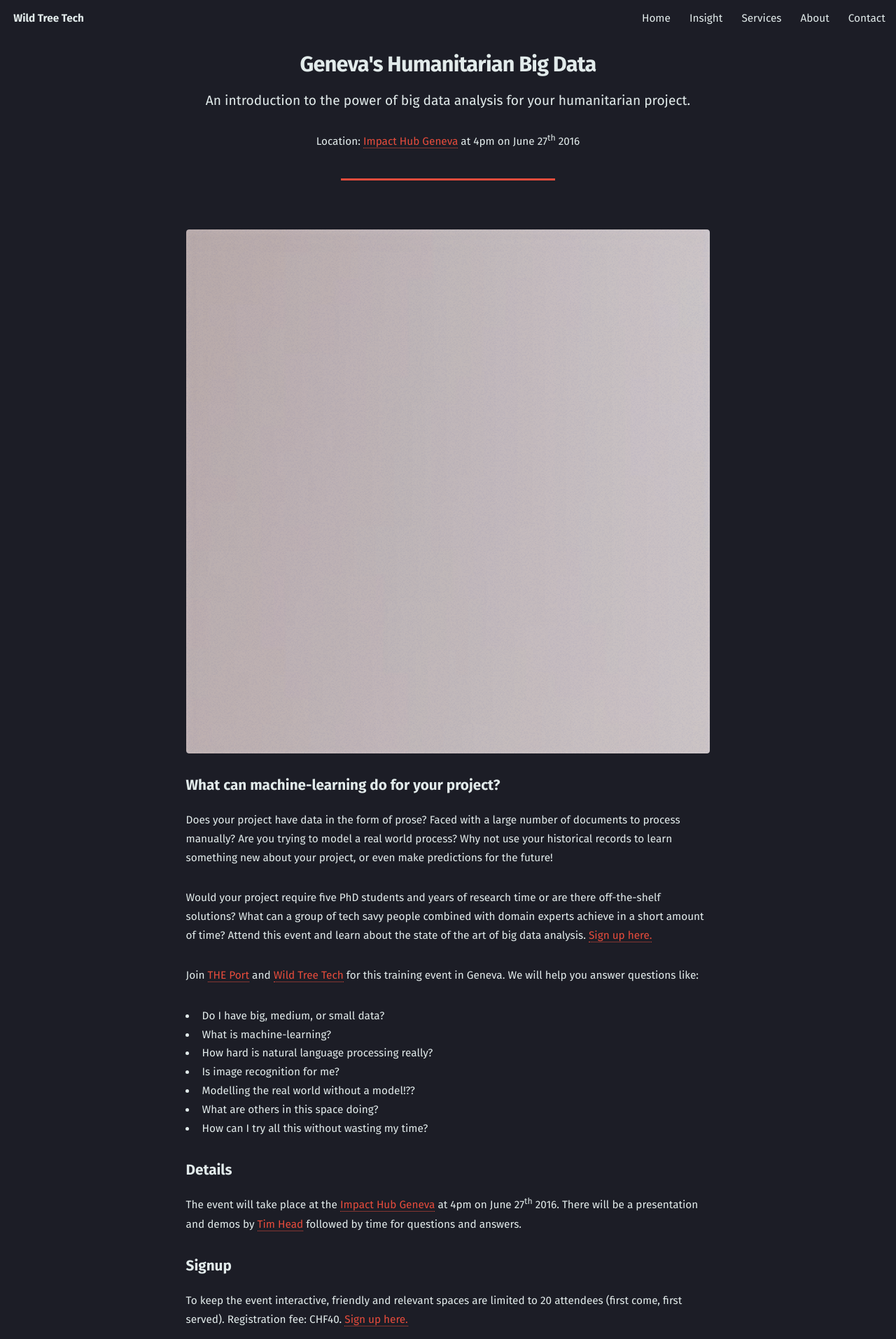
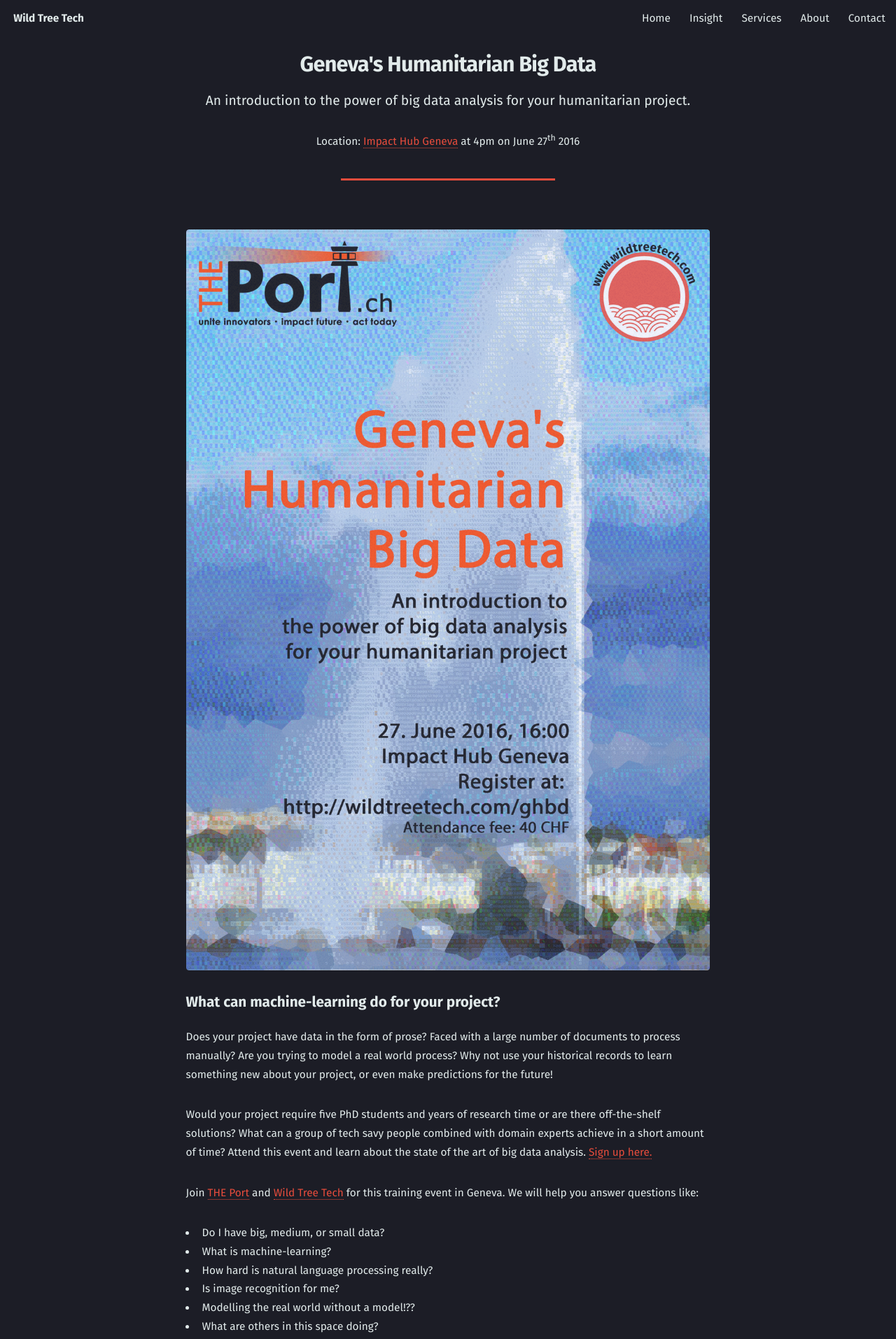
Before and after one commit to wildtreetech/wildtreetech.github.io, a Jekyll site: the page built from ghbd/index.html, in a window 1280 px wide. Shown: the top 1914 px of the page at 70% size. Built offline with Jekyll 4.4.1, drawn with Linux system fonts in a browser that asks for light colours.

Commit message:
With a poster!

```diff
--- a/ghbd/index.html
+++ b/ghbd/index.html
@@ -18,7 +18,7 @@
 
         <!-- Content -->
         <section id="content">
-          <span class="image fit"><img src="/images/pic08.jpg" alt=""></span>
+          <span class="image fit"><img src="/images/GHBD.jpg" alt=""></span>
           <h3>What can machine-learning do for your project?</h3>
 
           <p>Does your project have data in the form of prose? Faced with a
```
Also changed, not shown: images/GHBD.jpg (added), 1 other file.
